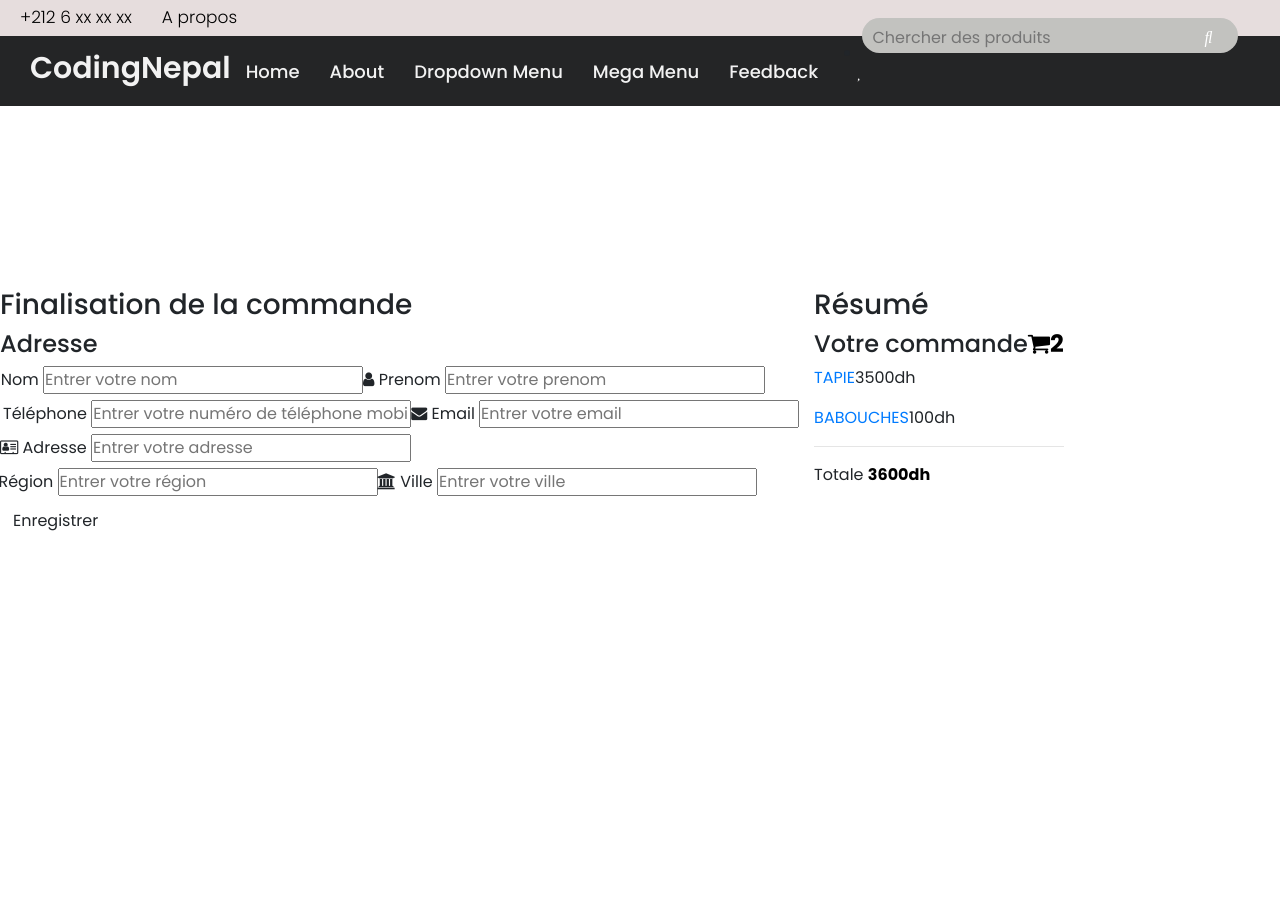
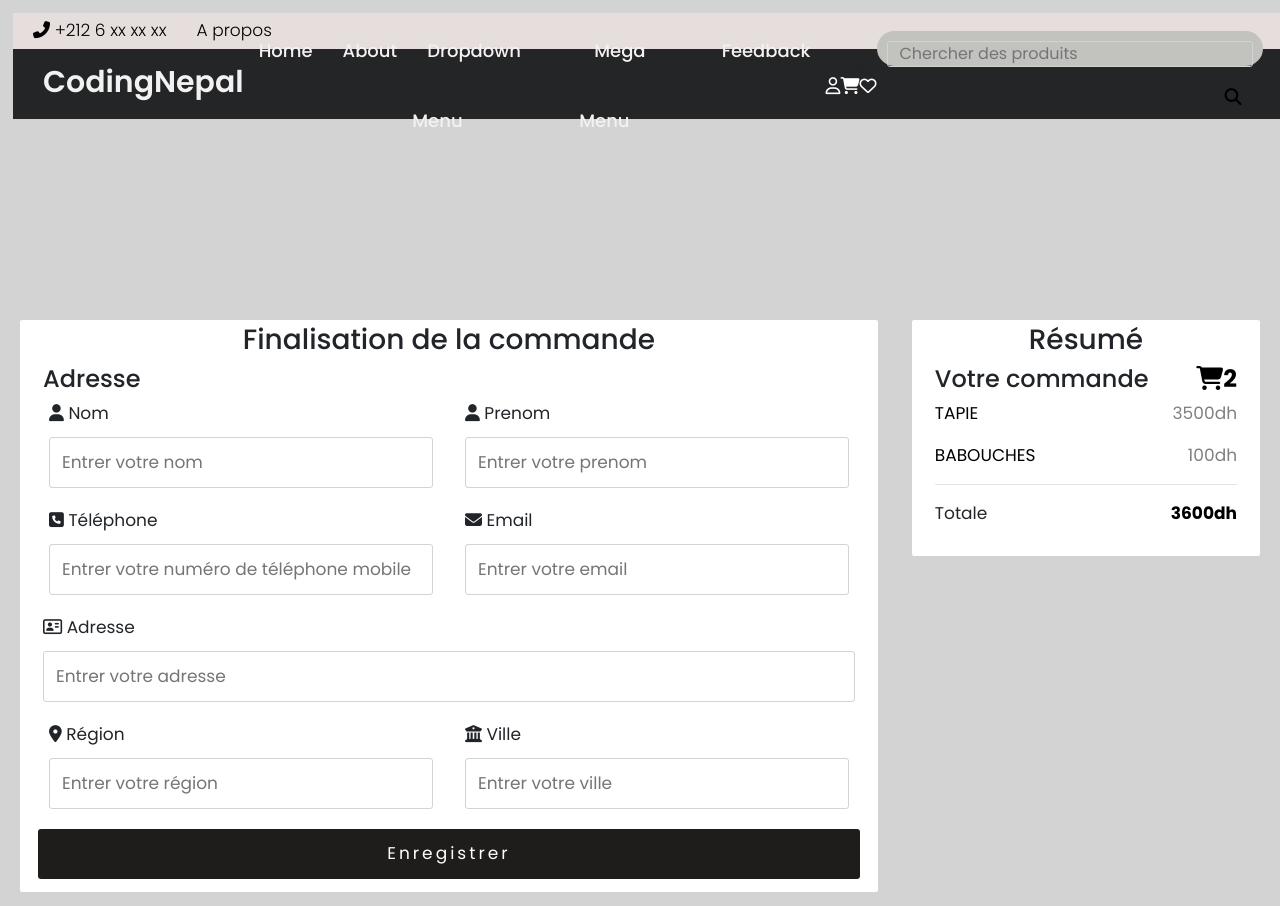
Before and after one commit to LAHRACHE-Reda/Artisamar-app, a PHP site: page /Achat.php in a window 1280 px wide. Before the commit the page ends 531 px from the top, so only its background shows below. Run offline with PHP 8.4, Linux system fonts and the light colour scheme; some libraries are stand-ins or nearby versions.

Commit message:
sf hadi khedama

```diff
--- a/Achat.php
+++ b/Achat.php
@@ -11,9 +11,12 @@
 	<script src="https://code.jquery.com/jquery-3.5.1.min.js"></script>
 	<script src="https://cdn.jsdelivr.net/npm/popper.js@1.16.0/dist/umd/popper.min.js"></script>
 	<script src="https://stackpath.bootstrapcdn.com/bootstrap/4.5.0/js/bootstrap.min.js"></script>
+    <link rel="preconnect" href="https://fonts.gstatic.com">
+    <link href="https://fonts.googleapis.com/css2?family=Crimson+Text&display=swap" rel="stylesheet">
+    <script src="https://kit.fontawesome.com/a076d05399.js"></script>
 
 	<!-- add style -->
-	<link rel="AchatStyle.css" type="text/css" href="comStyle.css"> </head>
+	<link rel="stylesheet" type="text/css" href="AchatStyle.css"> </head>
     <link href="HeaderStyle.css" type="text/css" rel="stylesheet">
 <body>
   <!--Header-->
```
